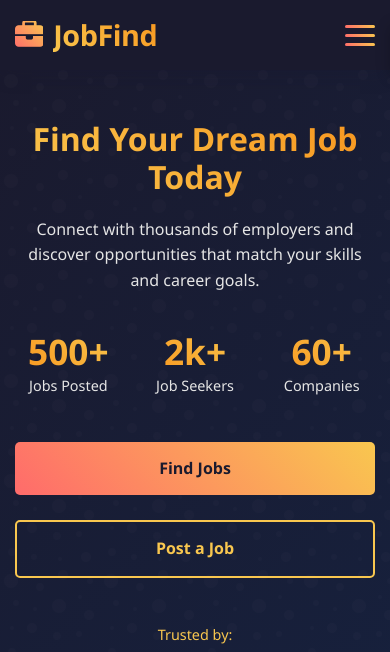
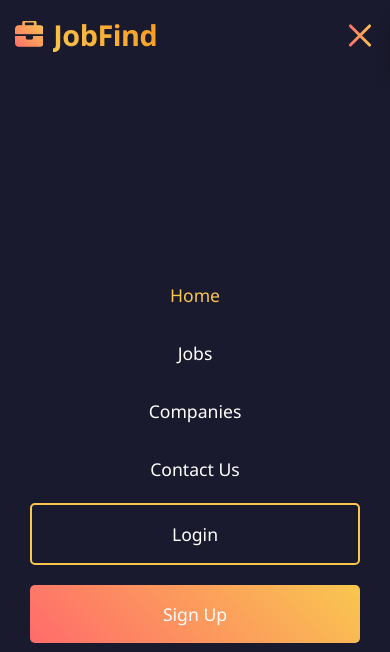
Before and after one commit to FadyFathey/JobFind, a plain HTML site: page index.html in a window 390 px wide. Both pictures are taken after a click on the element 360 px from the left and 35 px from the top of the page. Shown: the top 652 px of the page. Drawn offline with Linux system fonts and the light colour scheme; no server answers.

Commit message:
add auth

```diff
--- a/index.html
+++ b/index.html
@@ -1205,14 +1205,15 @@
             updateProfile
         } from "https://www.gstatic.com/firebasejs/11.6.1/firebase-auth.js";
 
-        // Your Firebase configuration - replace with your actual Firebase project details
+        // Your Firebase configuration
         const firebaseConfig = {
-            apiKey: "YOUR_API_KEY",
-            authDomain: "YOUR_PROJECT_ID.firebaseapp.com",
-            projectId: "YOUR_PROJECT_ID",
-            storageBucket: "YOUR_PROJECT_ID.appspot.com",
-            messagingSenderId: "YOUR_MESSAGING_SENDER_ID",
-            appId: "YOUR_APP_ID"
+            apiKey: "AIzaSyBWwt4mz32LhdQnHsZ5WvrwJiO-7c6U5L4",
+            authDomain: "jobfind-8d30d.firebaseapp.com",
+            projectId: "jobfind-8d30d",
+            storageBucket: "jobfind-8d30d.firebasestorage.app",
+            messagingSenderId: "746793435300",
+            appId: "1:746793435300:web:a77eb2755827c09524e631",
+            measurementId: "G-9H3SHTC0TE"
         };
 
         // Initialize Firebase
@@ -1385,6 +1386,7 @@
                     });
                 })
                 .catch((error) => {
+                    console.error("Signup error:", error);
                     if (error.code === 'auth/email-already-in-use') {
                         showNotification('Email already in use. Try logging in instead.', 'error');
                     } else {
@@ -1409,6 +1411,7 @@
                     updateUIOnAuth();
                 })
                 .catch((error) => {
+                    console.error("Login error:", error);
                     if (error.code === 'auth/user-not-found' || error.code === 'auth/wrong-password') {
                         showNotification('Invalid email or password', 'error');
                     } else {
@@ -1420,7 +1423,7 @@
         // Google sign-in handler for both login and signup
         function handleGoogleSignIn() {
             signInWithPopup(auth, googleProvider)
-                .then(() => {
+                .then((result) => {
                     showNotification('Logged in with Google successfully!', 'success');
                     loginModal.classList.remove('active');
                     signupModal.classList.remove('active');
@@ -1428,6 +1431,7 @@
                     updateUIOnAuth();
                 })
                 .catch((error) => {
+                    console.error("Google sign-in error:", error);
                     showNotification('Error with Google sign-in: ' + error.message, 'error');
                 });
         }
@@ -1528,6 +1532,7 @@
         style.textContent = `
 .user-dropdown {
     position: relative;
+    margin: auto;
 }
 
 .dropdown-toggle {
@@ -1562,7 +1567,7 @@
     top: calc(100% + 10px);
     right: 0;
     width: 200px;
-        background: #ffffff;
+    background: #1a1a2e;
     border-radius: 5px;
     box-shadow: 0 5px 15px rgba(0, 0, 0, 0.2);
     padding: 10px 0;
@@ -1610,6 +1615,35 @@
 `;
 
         document.head.appendChild(style);
+        // Wait for DOM to fully load
+        document.addEventListener('DOMContentLoaded', function () {
+            // Get the menu toggle button and the navigation menu
+            const menuToggle = document.getElementById('menu-toggle');
+            const mainNav = document.getElementById('main-nav');
+
+            // Toggle the menu when the button is clicked
+            menuToggle.addEventListener('click', function () {
+                // Toggle the 'active' class on both the menu button and the navigation menu
+                menuToggle.classList.toggle('active');
+                mainNav.classList.toggle('active');
+            });
+
+            // Close the menu when clicking outside (optional)
+            document.addEventListener('click', function (event) {
+                if (!menuToggle.contains(event.target) && !mainNav.contains(event.target) && mainNav.classList.contains('active')) {
+                    menuToggle.classList.remove('active');
+                    mainNav.classList.remove('active');
+                }
+            });
+
+            // Close the menu when window is resized to desktop size
+            window.addEventListener('resize', function () {
+                if (window.innerWidth > 992 && mainNav.classList.contains('active')) {
+                    menuToggle.classList.remove('active');
+                    mainNav.classList.remove('active');
+                }
+            });
+        });
     </script>
 </body>
 
```
Lines whose indentation alone changed are shown as unchanged.
